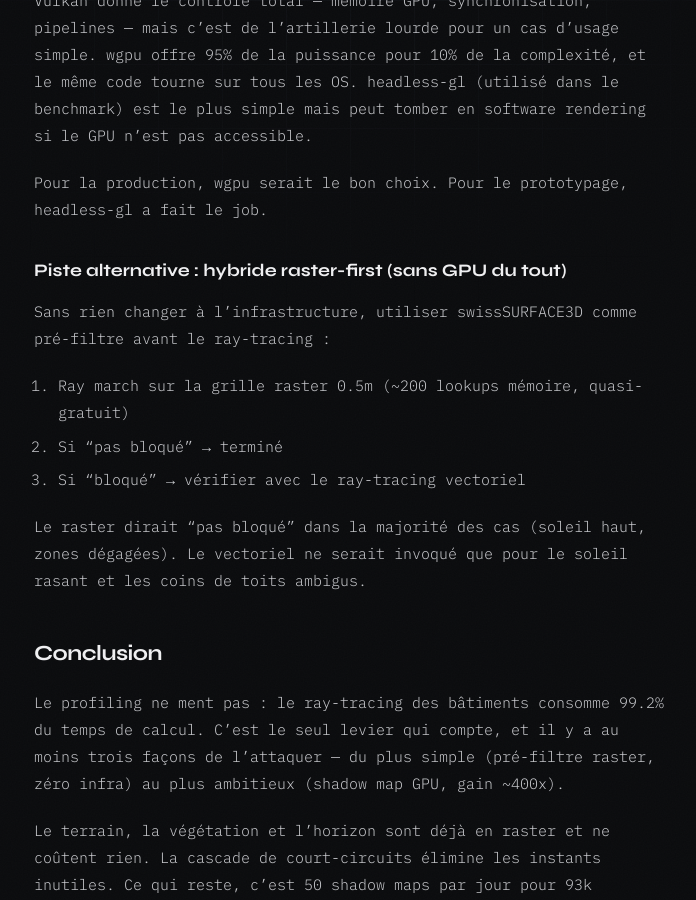
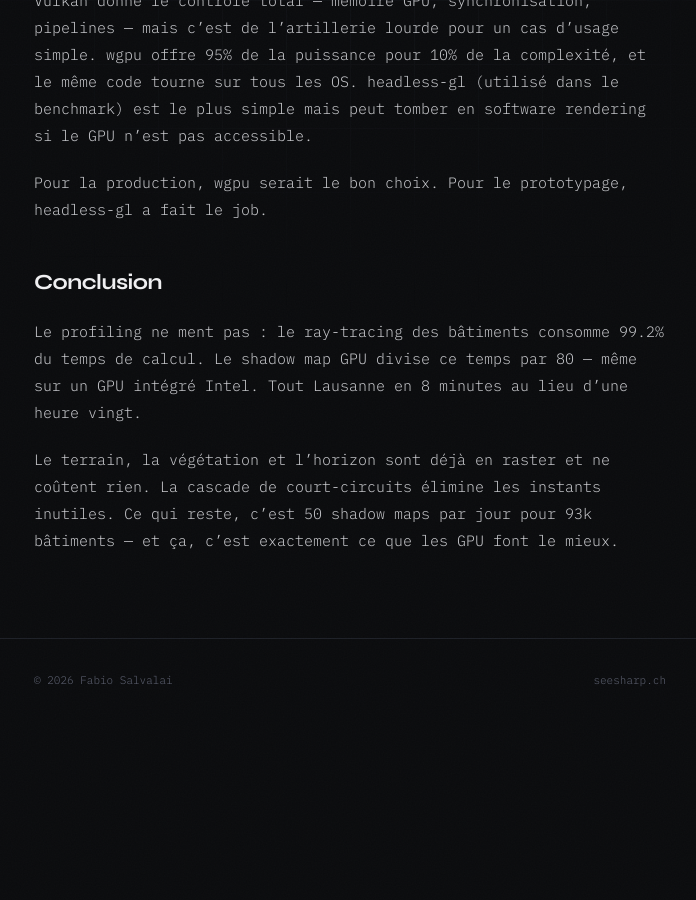
Before and after one commit to salfab/seesharpch, a Jekyll site: the page built from _posts/2026-03-30-rasterisation-gpu.md, in a window 1280 px wide and 900 px high, scrolled down 10533 px. Shown: the whole window, without its empty margins (290-986 px from the left). Built offline with Jekyll 4.4.1, drawn with Linux system fonts in a browser that asks for light colours; after the commit the page ends 11254 px from its top, so only the background shows below that.

Commit message:
Remove raster-first section, simplify conclusion
The raster-first pre-filter doesn't help enough: the CPU is already
fast for "not blocked" points (corridor eliminates quickly), and
for "blocked" points the raster can't skip the CPU anyway. With
the GPU at 80x on all points, raster-first is superseded.

https://claude.ai/code/session_01Dm6etDKJepBZVtZejzWWp6

```diff
--- a/_posts/2026-03-30-rasterisation-gpu.md
+++ b/_posts/2026-03-30-rasterisation-gpu.md
@@ -188,19 +188,9 @@ Vulkan donne le contrôle total — mémoire GPU, synchronisation, pipelines —
 
 Pour la production, wgpu serait le bon choix. Pour le prototypage, headless-gl a fait le job.
 
-### Piste alternative : hybride raster-first (sans GPU du tout)
-
-Sans rien changer à l'infrastructure, utiliser swissSURFACE3D comme pré-filtre avant le ray-tracing :
-
-1. Ray march sur la grille raster 0.5m (~200 lookups mémoire, quasi-gratuit)
-2. Si "pas bloqué" → terminé
-3. Si "bloqué" → vérifier avec le ray-tracing vectoriel
-
-Le raster dirait "pas bloqué" dans la majorité des cas (soleil haut, zones dégagées). Le vectoriel ne serait invoqué que pour le soleil rasant et les coins de toits ambigus.
-
 ## Conclusion
 
-Le profiling ne ment pas : le ray-tracing des bâtiments consomme 99.2% du temps de calcul. C'est le seul levier qui compte, et il y a au moins trois façons de l'attaquer — du plus simple (pré-filtre raster, zéro infra) au plus ambitieux (shadow map GPU, gain ~400x).
+Le profiling ne ment pas : le ray-tracing des bâtiments consomme 99.2% du temps de calcul. Le shadow map GPU divise ce temps par 80 — même sur un GPU intégré Intel. Tout Lausanne en 8 minutes au lieu d'une heure vingt.
 
 Le terrain, la végétation et l'horizon sont déjà en raster et ne coûtent rien. La cascade de court-circuits élimine les instants inutiles. Ce qui reste, c'est 50 shadow maps par jour pour 93k bâtiments — et ça, c'est exactement ce que les GPU font le mieux.
 
```
